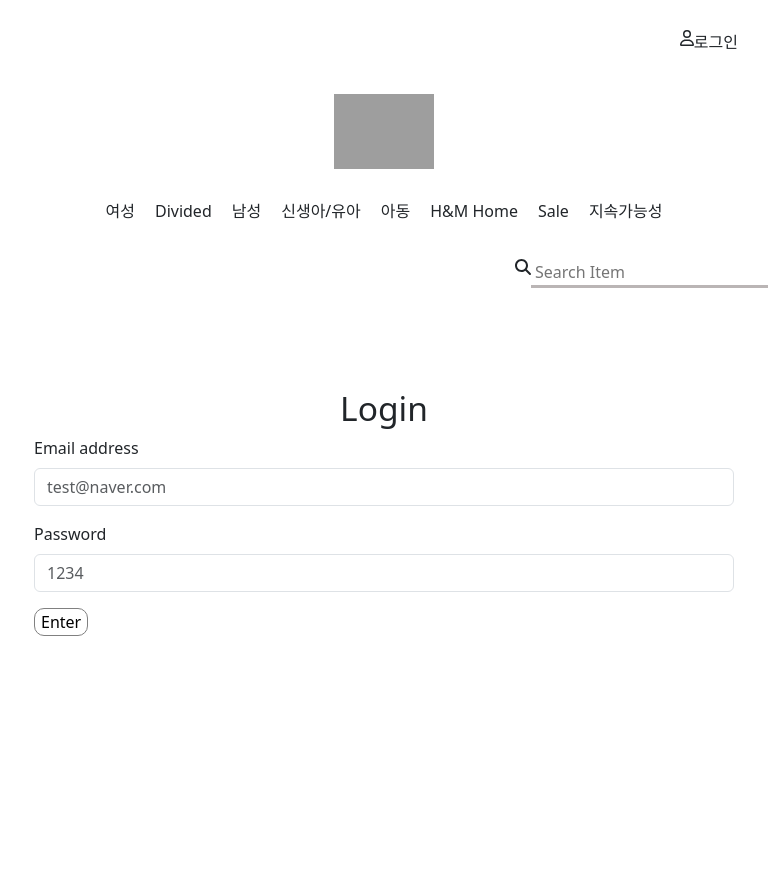
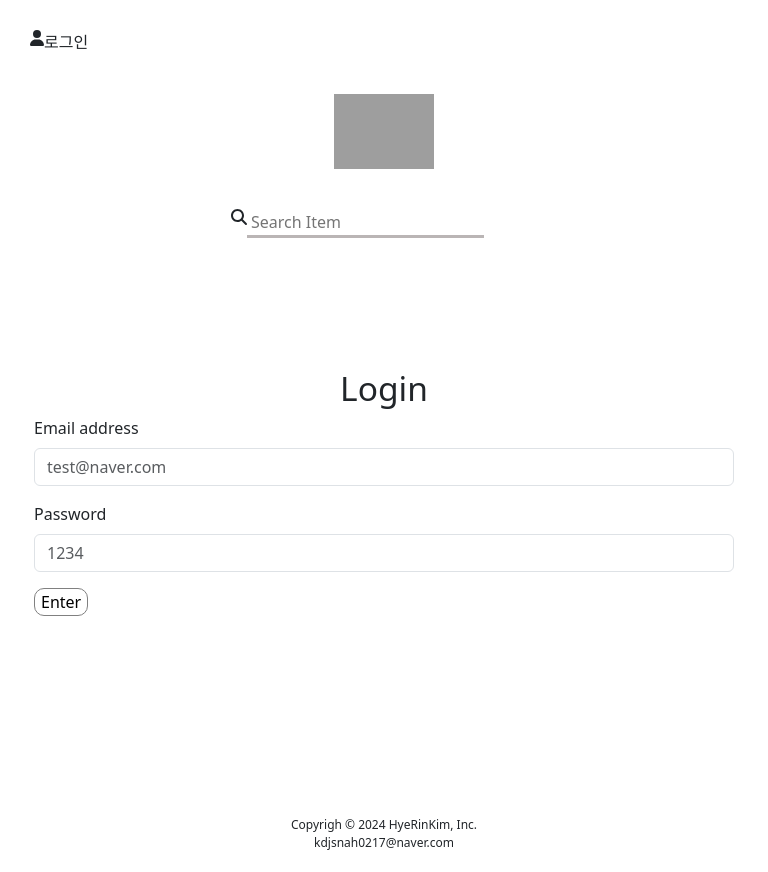
Before and after one commit to HyeRinGrace/noona_03, a React (Create React App) app: page /login in a window 768 px wide. Before the commit the page ends 800 px from the top, so only its background shows below. Built offline with nearby package versions, Linux system fonts and the light colour scheme; grey boxes are pictures that could not be loaded.

Commit message:
메뉴 반응형으로 변경

```diff
--- a/src/App.js
+++ b/src/App.js
@@ -8,6 +8,7 @@ import Navbar from './Components/Navbar';
 import PrivateUserInfo from './Routes/PrivateUserInfo';
 import 'bootstrap/dist/css/bootstrap.min.css';
 import BuyPage from './Pages/BuyPage';
+import Bottom from './Pages/Bottom';
 // 1. 로그인, 전체 상품페이지, 상품 상세페이지
 // 1-1. 네비게이션 바 만들어주기
 // 2. 전체 상품페이지에서는 전체 상품을 볼 수 있다.
@@ -32,6 +33,7 @@ function App() {
         <Route path='/products/:id' element ={<PrivateUserInfo authority = {authority}/>}/>
         <Route path='/BuyPage' element={<BuyPage/>}/>
       </Routes>
+      <Bottom/>
     </div>
   );
 }
--- /dev/null
+++ b/src/Components/Navbar.css
@@ -0,0 +1,57 @@
+@media (max-width: 768px) {
+    .menuContainer{
+        display: none;
+        margin-right: 30px;
+    }
+    .searchInput{
+        width: 200px;
+        margin: 30px;
+    }
+    .loginBtn{
+        width: 90%;
+        display: flex;
+        justify-content: space-between;
+    }
+    .logo{
+        width: 100%;
+    }
+    .mobileMenu{
+        display: flex;
+        justify-content: flex-start;
+    }
+    .MenuSearchContainer{
+        width: 100%;
+        display: flex;
+        justify-content: center;
+    }
+    .Log{
+        display: flex;
+    }
+    .itemContainer{
+        /* display: flex;
+        justify-content: center;
+        align-items: center; */
+        margin: 20px;
+    }
+    .itemTitle{
+        display: none;
+
+    }
+    .itemPrice{
+        display: none;
+    }
+    .itemNew{
+        display: none;
+    }
+
+
+}
+
+@media only screen and (min-width: 768px) {
+    .mobileMenu {
+        display: none; /* 화면 너비가 768px 이상인 경우 햄버거 메뉴 숨기기 */
+    }
+    .Log{
+        display: flex;
+    }
+}
--- a/src/Components/Navbar.js
+++ b/src/Components/Navbar.js
@@ -1,21 +1,25 @@
 import React, { useState } from 'react';
 import { FontAwesomeIcon } from '@fortawesome/react-fontawesome';
-import { faUser } from '@fortawesome/free-regular-svg-icons';
+import { faUser, faBars } from '@fortawesome/free-solid-svg-icons';
+import { faUserCircle } from '@fortawesome/free-regular-svg-icons';
 import LoginUser from '../assets/LoginIcon.svg';
 import '../App.css';
 import { faSearch } from '@fortawesome/free-solid-svg-icons';
 import { useNavigate } from 'react-router-dom';
+import '../Components/Navbar.css';
+import Nav from 'react-bootstrap/Nav';
 
 const Navbar = ({ authority, setAuthority }) => {
     const menuList = ['여성', 'Divided', '남성', '신생아/유아', '아동', 'H&M Home', "Sale", "지속가능성"];
 
-    // login 페이지로 이동되는 useNavigate 사용
+    const [isMenuOpen, setMenuOpen] = useState(false);
+
     const nav = useNavigate();
+
     const goToLoginPage = () => {
         nav('/login');
     };
 
-    // 홈으로 이동
     const goHomePage = () => {
         nav('/');
     };
@@ -25,6 +29,10 @@ const Navbar = ({ authority, setAuthority }) => {
             let searchText = event.target.value;
             nav(`/?q=${searchText}`);
         }
+    };
+
+    const handleMenuToggle = () => {
+        setMenuOpen(!isMenuOpen);
     };
 
     const LoginCheck = () => {
@@ -40,35 +48,47 @@ const Navbar = ({ authority, setAuthority }) => {
     return (
         <>
             <div className='NavContainer'>
+
                 <div className='loginBtn' onClick={goToLoginPage}>
+                    <div className="mobileMenu" onClick={handleMenuToggle}>
+                        <FontAwesomeIcon icon={faBars} />
+
+                    </div>
+
                     {authority === true ? (
-                        <>
+                        <div className='Log'>
                             <img src={LoginUser} style={{ width: '24px', padding: '5px' }} />
                             <div className='loginText' onClick={LogoutCheck}>로그아웃</div>
-                        </>
+                        </div>
                     ) : (
-                        <>
+                        <div className='Log'>
                             <FontAwesomeIcon icon={faUser} />
                             <div className='loginText' onClick={LoginCheck}>로그인</div>
-                        </>
+                        </div>
                     )}
+
+
                 </div>
             </div>
             <div className='logo' onClick={goHomePage}>
                 <img width={100} src='https://upload.wikimedia.org/wikipedia/commons/thumb/5/53/H%26M-Logo.svg/1200px-H%26M-Logo.svg.png' />
             </div>
-            <div>
+            <div className='MenuSearchContainer'>
                 <div className='menuContainer'>
                     <ul className='menuList'>
                         {menuList.map((item, index) =>
                             <li key={index}>{item}</li>)}
                     </ul>
                 </div>
+
                 <div className='searchInput'>
                     <FontAwesomeIcon icon={faSearch} />
                     <input type='text' placeholder='Search Item' onKeyPress={(event) => searchItem(event)}></input>
+
                 </div>
             </div>
+
+
         </>
     );
 };
--- /dev/null
+++ b/src/Pages/Bottom.js
@@ -0,0 +1,28 @@
+import React from 'react'
+
+const Bottom = () => {
+  return (
+    <div className='BottomContainer' style={{
+        display:'flex',
+        justifyContent:'center',
+        alignItems:'center',
+        flexDirection:'column',
+        paddingTop:'200px',
+        paddingBottom:'20px',
+    }}>
+        <div style={{
+            fontSize:'12px',
+        }}>
+            Copyrigh © 2024 HyeRinKim, Inc.
+        </div>
+        <div style={{
+            fontSize:'12px',
+        }}>
+            kdjsnah0217@naver.com
+        </div>
+
+    </div>
+  )
+}
+
+export default Bottom
--- a/src/Pages/BuyPage.js
+++ b/src/Pages/BuyPage.js
@@ -2,7 +2,7 @@ import React, { useEffect, useState } from 'react';
 import { useDispatch, useSelector } from 'react-redux';
 import { Row, Col, Button, Card } from 'react-bootstrap';
 
-const CartPage = () => {
+const CartPage = ({selectedProduct}) => {
     const productDetail = useSelector(state => state.productDetail.ProductDetailItem);
     const [cartItems, setCartItems] = useState([]);
 
--- a/src/Pages/ProductDetail.js
+++ b/src/Pages/ProductDetail.js
@@ -1,23 +1,31 @@
 // ProductDetail.js
-import React, { useEffect, useState } from 'react';
+import React, { useEffect, useRef, useState } from 'react';
 import { useParams, useNavigate } from 'react-router-dom';
 import { Col, Row } from 'react-bootstrap';
 import { ProductDetailThunk } from '../Redux/thunk/ProductDetailThunk';
 import {useDispatch,useSelector} from 'react-redux';
+import BuyPage from '../Pages/BuyPage';
 
 const ProductDetail = () => {
   const ProductID = useSelector((state)=>state.productDetail.ProductDetailItem);
 
   let { id } = useParams();
   let [detailItem, setDetailItem] = useState({});
+  let [selectedProduct, setSelectedProduct] =useState({});
   let navigate = useNavigate();
   let dispatch = useDispatch();
+  let ref = useRef('');
 
   let size = [];
   size = detailItem.size;
 
   const getProductDetailURL = () =>{
     dispatch(ProductDetailThunk.getID(id));
+  }
+
+  const Select = (event)=>{
+    const selectValue = event.target.value;
+    setSelectedProduct(selectValue);
   }
 
 
@@ -41,9 +49,10 @@ const ProductDetail = () => {
             <div className='itemDetailPrice'>{ProductID?.price}</div>
             <div className='itemDetailNew'>{ProductID?.new ? 'New' : ''}</div>
             <div className='Selector' style={{ paddingTop: '20px' }}>
-              <select>
+              <select onChange={(event) => Select(event)}>
                 {ProductID.size?.map((item, index) => (
-                  <option key={index} value={item}>{item}</option>
+                  <option key={index} value={item}>{item}
+                  </option>
                 ))}
               </select>
             </div>
@@ -54,7 +63,9 @@ const ProductDetail = () => {
           </Col>
         </Row>
       </div>
+      {selectedProduct && <BuyPage  selectedProduct = {selectedProduct}/>}
     </div>
+
   );
 };
 
```
